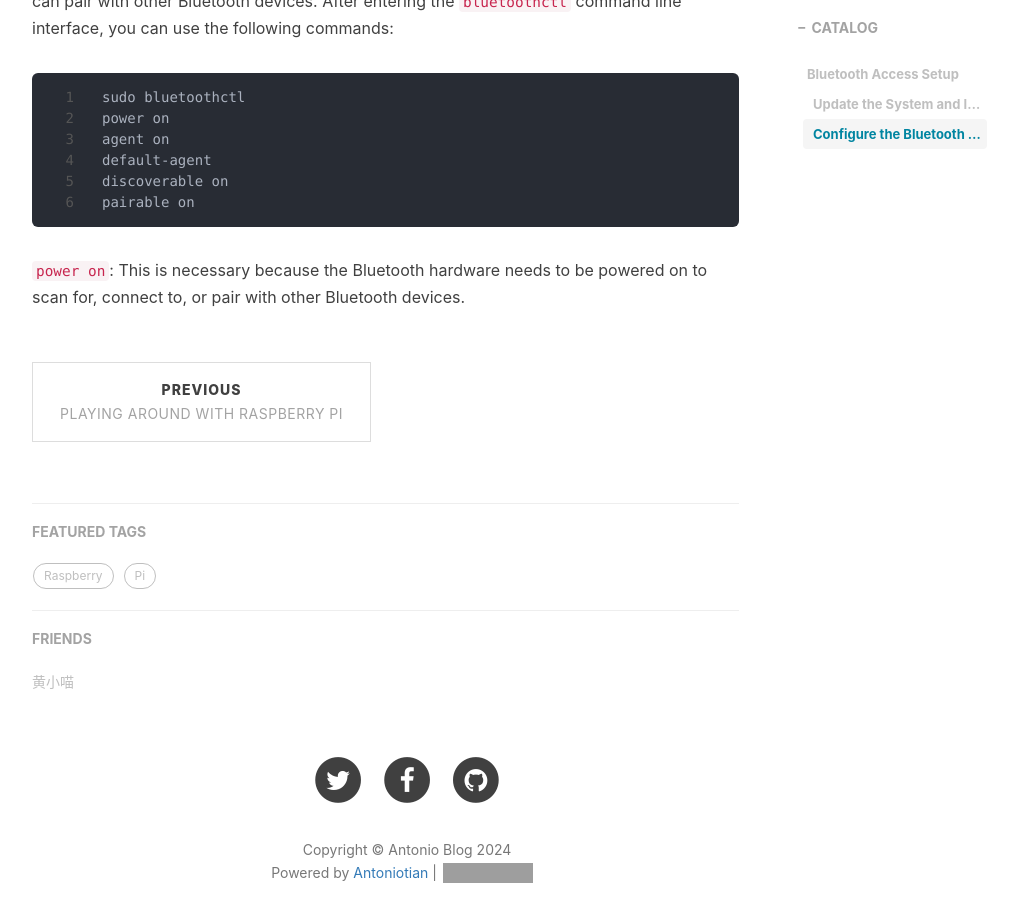
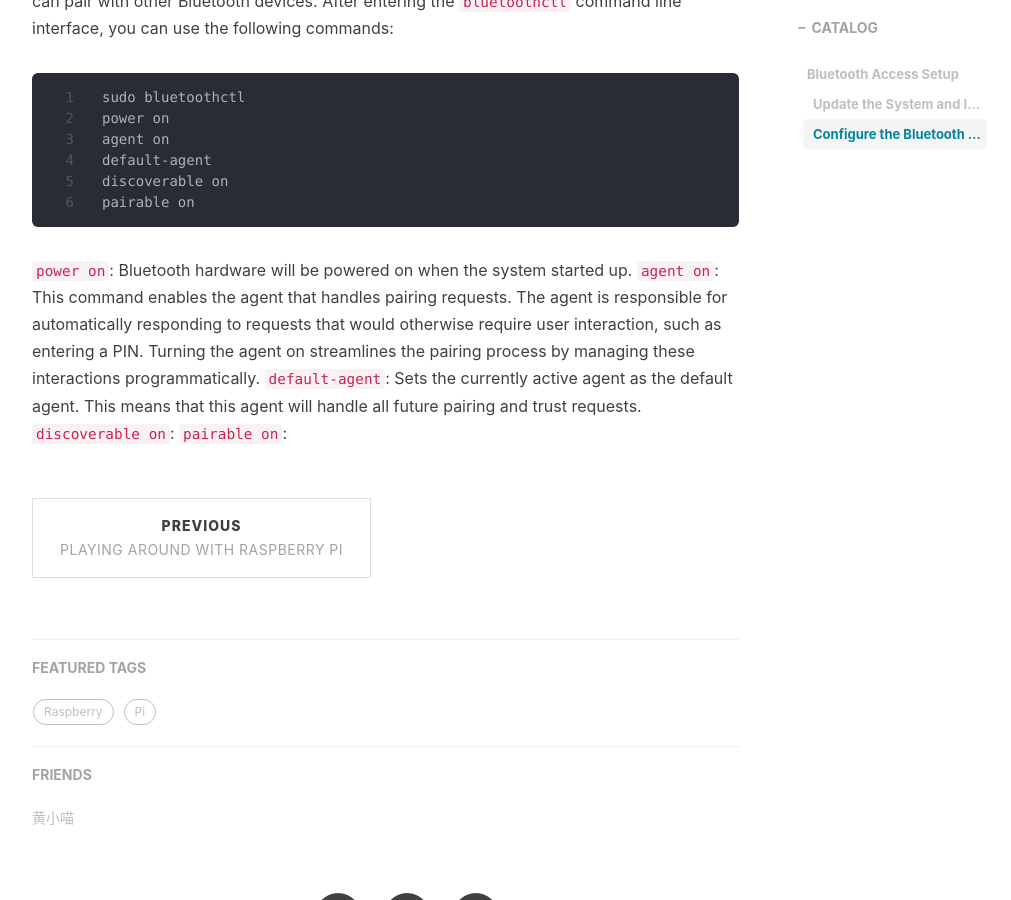
Before and after one commit to antoniotian/antoniotian.github.io, a Jekyll site: the page built from _posts/2024-01-17-raspberrypi-connect-with-bluetooth.md, in a window 1280 px wide and 900 px high, scrolled down 1516 px. Shown: the whole window, without its empty margins (233-1244 px from the left). Built offline with Jekyll 4.4.1, drawn with Linux system fonts in a browser that asks for light colours; nearby versions of some CDN libraries; comment, search, counter and statistics services are not loaded; grey boxes are pictures that could not be loaded.

Commit message:
Update 2024-01-17-raspberrypi-connect-with-bluetooth.md

````diff
--- a/_posts/2024-01-17-raspberrypi-connect-with-bluetooth.md
+++ b/_posts/2024-01-17-raspberrypi-connect-with-bluetooth.md
@@ -41,4 +41,8 @@ default-agent
 discoverable on
 pairable on
 ```
-`power on`: This is necessary because the Bluetooth hardware needs to be powered on to scan for, connect to, or pair with other Bluetooth devices.
+`power on`: Bluetooth hardware will be powered on when the system started up.
+`agent on`: This command enables the agent that handles pairing requests. The agent is responsible for automatically responding to requests that would otherwise require user interaction, such as entering a PIN. Turning the agent on streamlines the pairing process by managing these interactions programmatically.
+`default-agent`: Sets the currently active agent as the default agent. This means that this agent will handle all future pairing and trust requests.
+`discoverable on`:
+`pairable on`:
````
